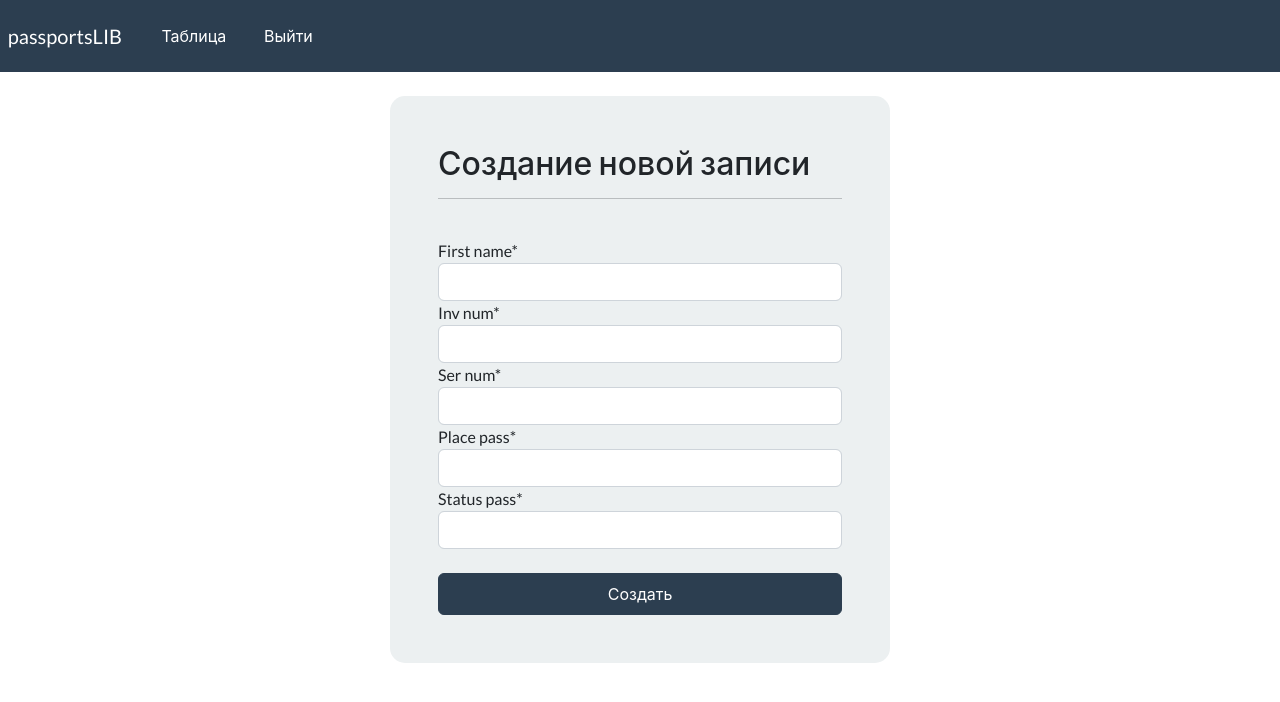
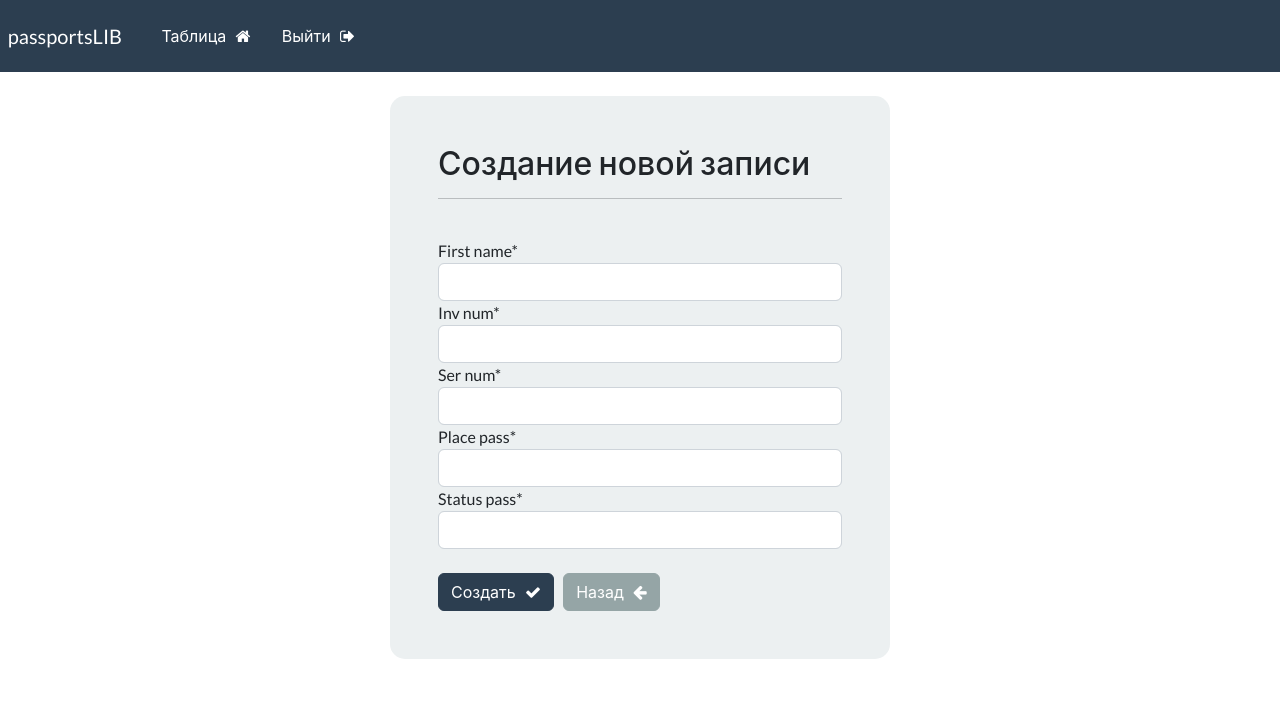
Before and after one commit to nSamsonik/passportsLIB-CRUD, a Django app: page /create-record in a window 1280 px wide. Shown: the top 702 px of the page. Run offline with Django 4.2, Linux system fonts and the light colour scheme; a user stored in the database is signed in; some libraries are stand-ins or nearby versions.

Commit message:
adding icons

```diff
--- a/crm/webapp/templates/webapp/base.html
+++ b/crm/webapp/templates/webapp/base.html
@@ -15,6 +15,8 @@
     <link rel="stylesheet" type="text/css" href="https://bootswatch.com/5/flatly/bootstrap.min.css">
 
     <link rel="stylesheet" type="text/css" href="{% static 'css/styles.css' %}">
+
+    <link rel="stylesheet" href="https://cdnjs.cloudflare.com/ajax/libs/font-awesome/4.7.0/css/font-awesome.min.css">
 
   </head>
 
--- a/crm/webapp/templates/webapp/create-record.html
+++ b/crm/webapp/templates/webapp/create-record.html
@@ -21,9 +21,24 @@
 
                     <br>
 
-                    <button type="submit" class="btn btn-primary w-100 btn-block p-2">Создать</button>
+                    <button type="submit" class="btn btn-primary">
+
+                        Создать &nbsp; <i class="fa fa-check" aria-hidden="true"></i>
+
+                    </button>
+
+                    &nbsp;
+
+                    <a href="{% url 'dashboard' %}" class="btn btn-secondary">
+
+                        Назад &nbsp; <i class="fa fa-arrow-left" aria-hidden="true"></i>
+
+                    </a>
 
                 </form>
             </div>
+
+            <br>
+
     </body>
 {% endblock %}
--- a/crm/webapp/templates/webapp/dashboard.html
+++ b/crm/webapp/templates/webapp/dashboard.html
@@ -8,7 +8,7 @@
 
     <a class="btn btn-outline-primary btn-sm" href="{% url 'create-record' %}">
 
-        Создать запись
+        Создать запись &nbsp; <i class="fa fa-plus" aria-hidden="true"></i>
 
     </a>
 
@@ -55,7 +55,7 @@
 
                 <td>{{record.creation_date}}</td>
 
-                <td><a href="{% url 'record' record.id %}">Жмякни меня</a></td>
+                <td><a class="btn btn-success btn-sm" href="{% url 'record' record.id %}"> <i class="fa fa-eye" aria-hidden="true"></i> </a></td>
 
             </tr>
 
--- a/crm/webapp/templates/webapp/index.html
+++ b/crm/webapp/templates/webapp/index.html
@@ -18,7 +18,7 @@
             <hr>
             <br>
 
-            <a class="btn btn-primary" type="button" href="{% url 'register' %}">Создать аккаунт</a>
+            <a class="btn btn-primary" type="button" href="{% url 'register' %}"> Создать аккаунт &nbsp; <i class="fa fa-user-plus" aria-hidden="true"></i> </a>
 
         </div>
 
--- a/crm/webapp/templates/webapp/my-login.html
+++ b/crm/webapp/templates/webapp/my-login.html
@@ -20,7 +20,7 @@
 
                 <br>
 
-                <button type="submit" class="btn btn-primary w-100 btn-block p-2">Войти</button>
+                <button type="submit" class="btn btn-primary w-100 btn-block p-2"> Войти &nbsp; <i class="fa fa-key" aria-hidden="true"></i> </button>
 
             </form>
 
--- a/crm/webapp/templates/webapp/register.html
+++ b/crm/webapp/templates/webapp/register.html
@@ -23,7 +23,7 @@
 
                 <br>
 
-                <button type="submit" class="btn btn-primary w-100 btn-block p-2">Создать аккаунт</button>
+                <button type="submit" class="btn btn-primary w-100 btn-block p-2"> Создать аккаунт &nbsp; <i class="fa fa-user" aria-hidden="true"></i> </button>
 
             </form>
 
```
Also changed, not shown: crm/webapp/templates/webapp/update-record.html (+16 -1 lines), crm/webapp/templates/webapp/view-record.html (+15 -3 lines), crm/db.sqlite3.
